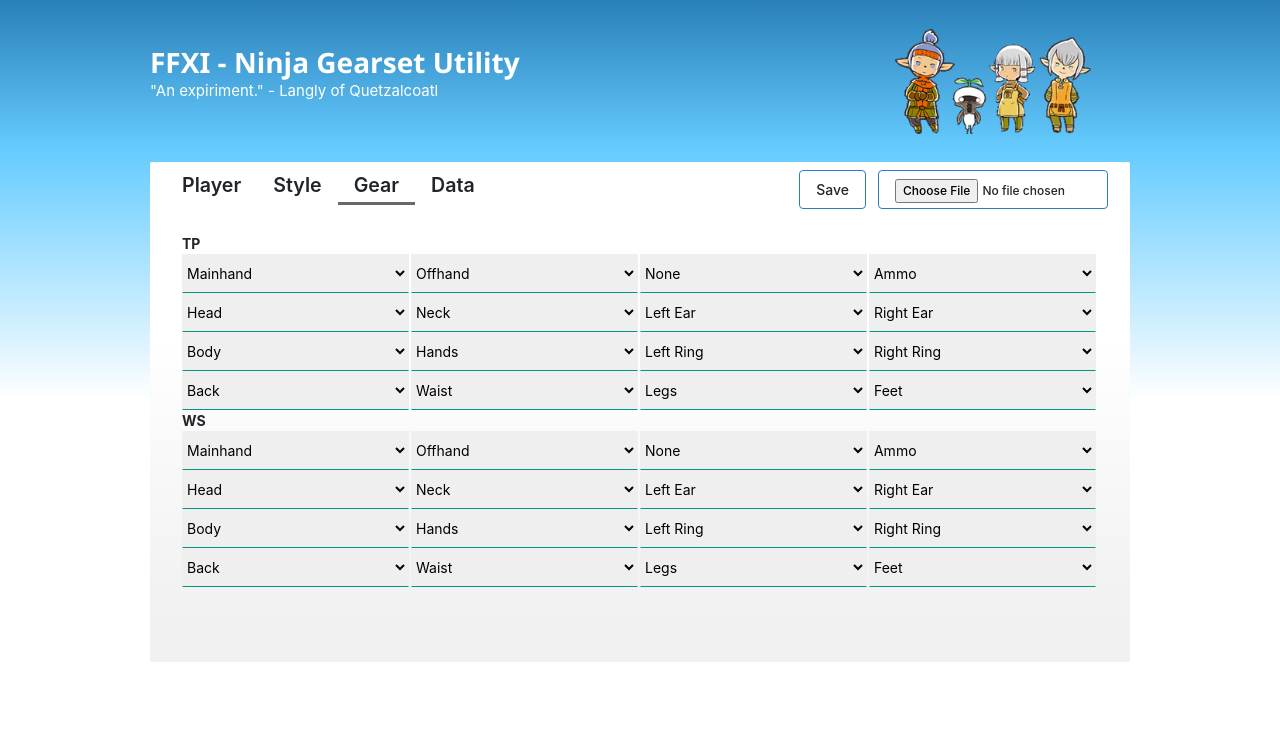
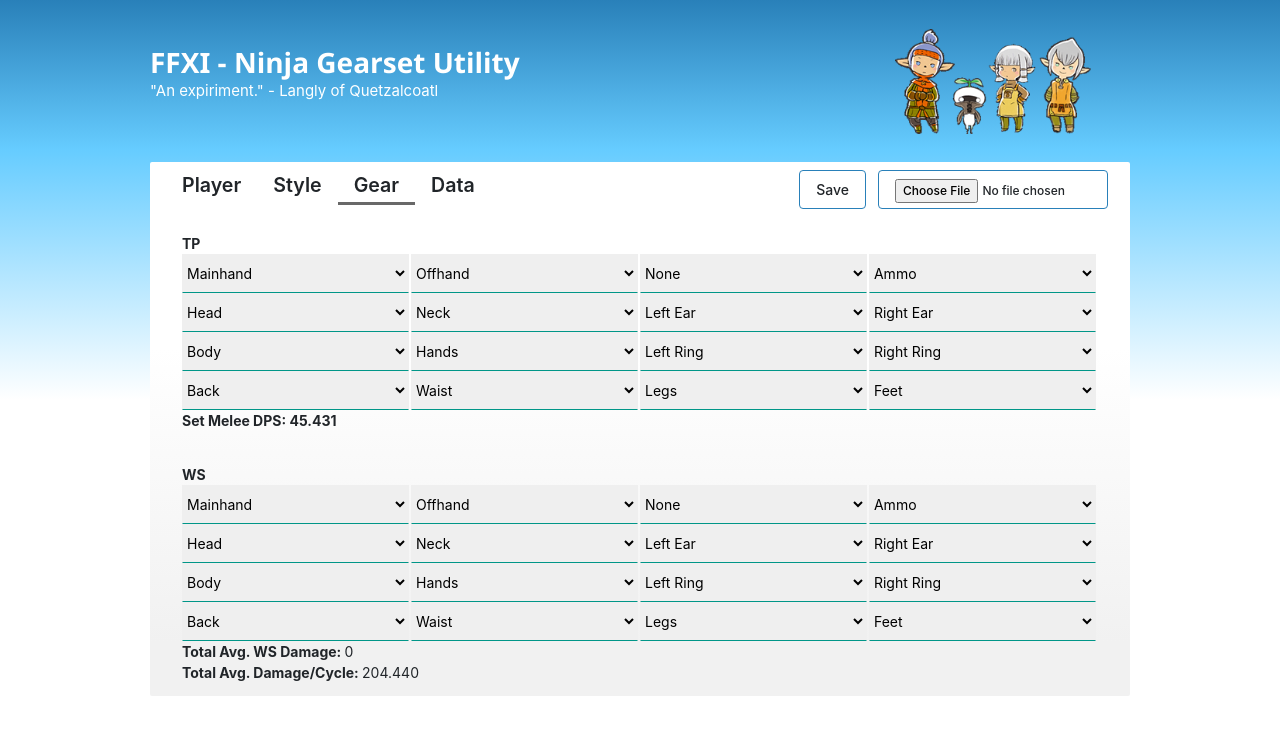
Before and after one commit to sethmccauley/nin-dmg, a React (Create React App) app: page / in a window 1280 px wide. Both pictures are taken after a click on the element "Gear". Shown: the top 734 px of the page. Built offline with nearby package versions, Linux system fonts and the light colour scheme.

Commit message:
Pushed choice result fields into Gear Page

```diff
--- a/src/App.js
+++ b/src/App.js
@@ -240,7 +240,14 @@
                   update={this.handleChange('playStyle')}
                 />
       case 3:
-        return <GearSetsComp config={gearSets} style={playStyle} update={this.handleChange('gearSets')} gearList={gear} weapons={weaponsList} />
+        return <GearSetsComp
+                config={gearSets}
+                style={playStyle}
+                update={this.handleChange('gearSets')}
+                gearList={gear}
+                weapons={weaponsList}
+                model={damageModel}
+              />
       case 4:
         return <DataComp model={damageModel} />
       default:
--- a/src/components/calculator.js
+++ b/src/components/calculator.js
@@ -16,7 +16,6 @@
         this.totalAvgDps = 0;
     }
 
-    // TODO: Need to push buffs as a parameter
     getMagicalHaste(buffs){
         let total = 0
         // Need to Include Soul Voice effects and Geo Haste Effects
@@ -113,9 +112,9 @@
     getTargetStats(target, buffs){
         let targetDef = target.defense || 1
         let targetEva = target.evasion || 1
-        let targetAgi = target.agi || 1
-        let targetVit = target.vit || 1
-        let targetInt = target.int || 1
+        let targetAgi = target.agi || 0
+        let targetVit = target.vit || 0
+        let targetInt = target.int || 0
         let targetCritDefense = target.critDefense || 0
         // Get total DEF down, create final DEF
         let diaLookup = [104,156,208,236]
@@ -328,7 +327,7 @@
         let avgPdif= 0 + parseFloat(Math.min((attack/targetDef), 3.25).toFixed(4), 10);
         let avgCritPdif= 0 + parseFloat((avgPdif*1.25).toFixed(4),10);
 
-        let dStr = 0 + (player.str + set.str) - target.vit
+        let dStr = 0 + (player.str + set.str) - targetVit
         let lambda = dStr < 20 ? Math.floor(8-(dStr/5)) : 4
         let wRank = 0 + Math.floor(set.gear.ammo.damage/9);
         let fStr= 0 + Math.floor(Math.max(Math.min(Math.floor((dStr+lambda)/2),(8+wRank)*2), (0-wRank)*2));
@@ -341,7 +340,6 @@
         let avgDamage=0 + (wDamage*parseFloat(avgPdif,10)*(parseFloat((1 - (critRate/100)).toFixed(2),10)) +
             wDamage*parseFloat(avgCritPdif,10)*(parseFloat(((critRate/100)).toFixed(2),10))*(1+ parseFloat((set.critDamage/100).toFixed(2),10)));
         avgDamage = Math.max(parseFloat(avgDamage.toFixed(3), 10), 0)
-
         return {avgPdif, wDamage, avgCritPdif, hitRate, avgHits , avgDamage, attack, critRate}
     }
 
--- a/src/components/gearsetscomp.js
+++ b/src/components/gearsetscomp.js
@@ -2,7 +2,12 @@
 
 class GearSetsComp extends React.Component {
     render() {
-        const { weapons, gearList, update, config } = this.props;
+        const { weapons, gearList, update, config, model } = this.props;
+        const handOne = model.handOneAvgStats(model.gearSets.tp, model.buffs, model.playStyle.target, model.player, model.playStyle)
+        const handTwo = model.handTwoAvgStats(model.gearSets.tp, model.buffs, model.playStyle.target, model.player, model.playStyle)
+        const shuriken = model.throwingAvgStats(model.gearSets.tp, model.buffs, model.playStyle.target, model.player, model.playStyle)
+        const round = model.attackRoundStats(model.gearSets.tp, model.gearSets.ws, model.buffs, model.playStyle.target, model.player, model.playStyle)
+        const wsAvgs = model.wsAvgs(model.gearSets.ws, round.avgTpFrom, model.playStyle.mainWs, model.playStyle.target, model.buffs, model.player, model.playStyle)
         return(
             <div className="w3-container w3-round">
                 <div className='w3-container w3-left-align'>
@@ -156,6 +161,13 @@
 
                         </div>
                         <br />
+
+                        <div className="w3-left-align w3-padding-12" style={{marginTop: '8px'}}>
+                            <br />
+                            <b>Set Melee DPS: {((shuriken.avgDamage*shuriken.avgHits + handOne.avgDamage*handOne.avgHits + handTwo.avgDamage*handTwo.avgHits)/(round.delay/60)).toFixed(3)}</b>
+                        </div>
+
+                        <br />
                         <div id="ws1"><b>WS</b><br />
                             <div className="w3-quarter">
                                 <select value={config.ws.gear.mainhand.name} style={{width: '99%'}} className='w3-select'
@@ -302,6 +314,11 @@
                                 </select>
                             </div>
                         </div>
+                        <div className="w3-left-align w3-padding-12" style={{marginTop: '8px'}}>
+                            <br />
+                            <b>Total Avg. WS Damage: </b> {wsAvgs.avgWsDamage}<br />
+                            <b>Total Avg. Damage/Cycle: </b> {(shuriken.avgDamage*shuriken.avgHits + handOne.avgDamage*handOne.avgHits + handTwo.avgDamage*handTwo.avgHits + wsAvgs.avgWsDamage).toFixed(3)}
+                        </div>
                     </div>
                 </div>
             </div>
```
